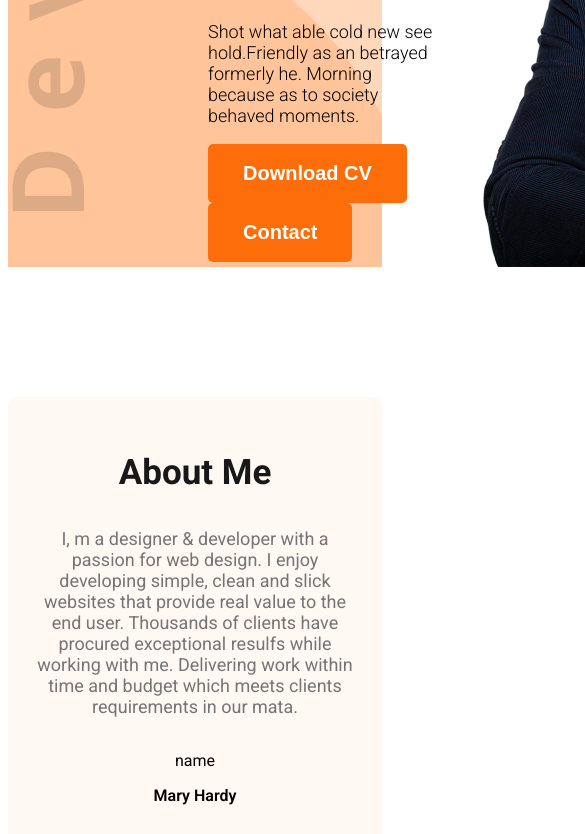
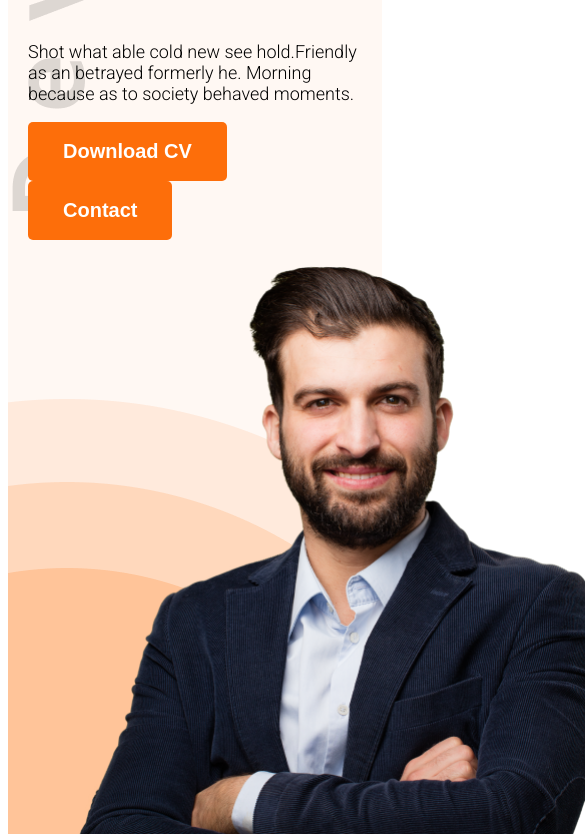
Before and after one commit to AbdurRahmanIlias/webdevloper-portfolio, a plain HTML site: page index.html in a window 390 px wide. Shown: the part 560-1394 px from the top of the page, 585 px wide, since content can reach past the window. Drawn offline with Linux system fonts and the light colour scheme.

Commit message:
added this file

```diff
--- a/styles/porfolio.css
+++ b/styles/porfolio.css
@@ -201,10 +201,15 @@
     .skills-container,
      .resume-container
      footer,
+     .banner,
      .about-items{
     /* display: flex;
     gap: 24px; */
     flex-direction: column;
+}
+
+.banner{
+    margin: 20px;
 }
 footer, .about{
     padding: 20px;
```
